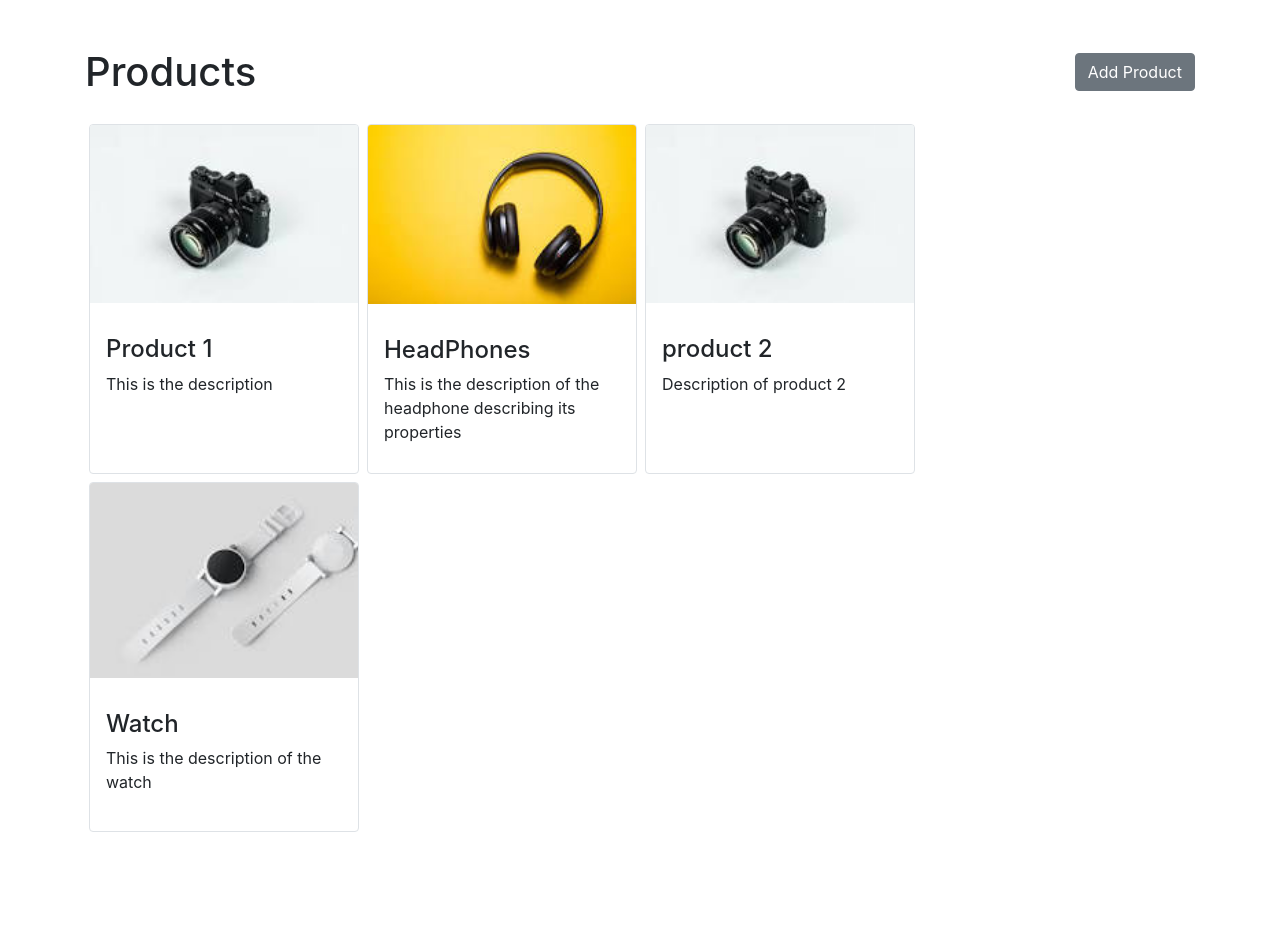
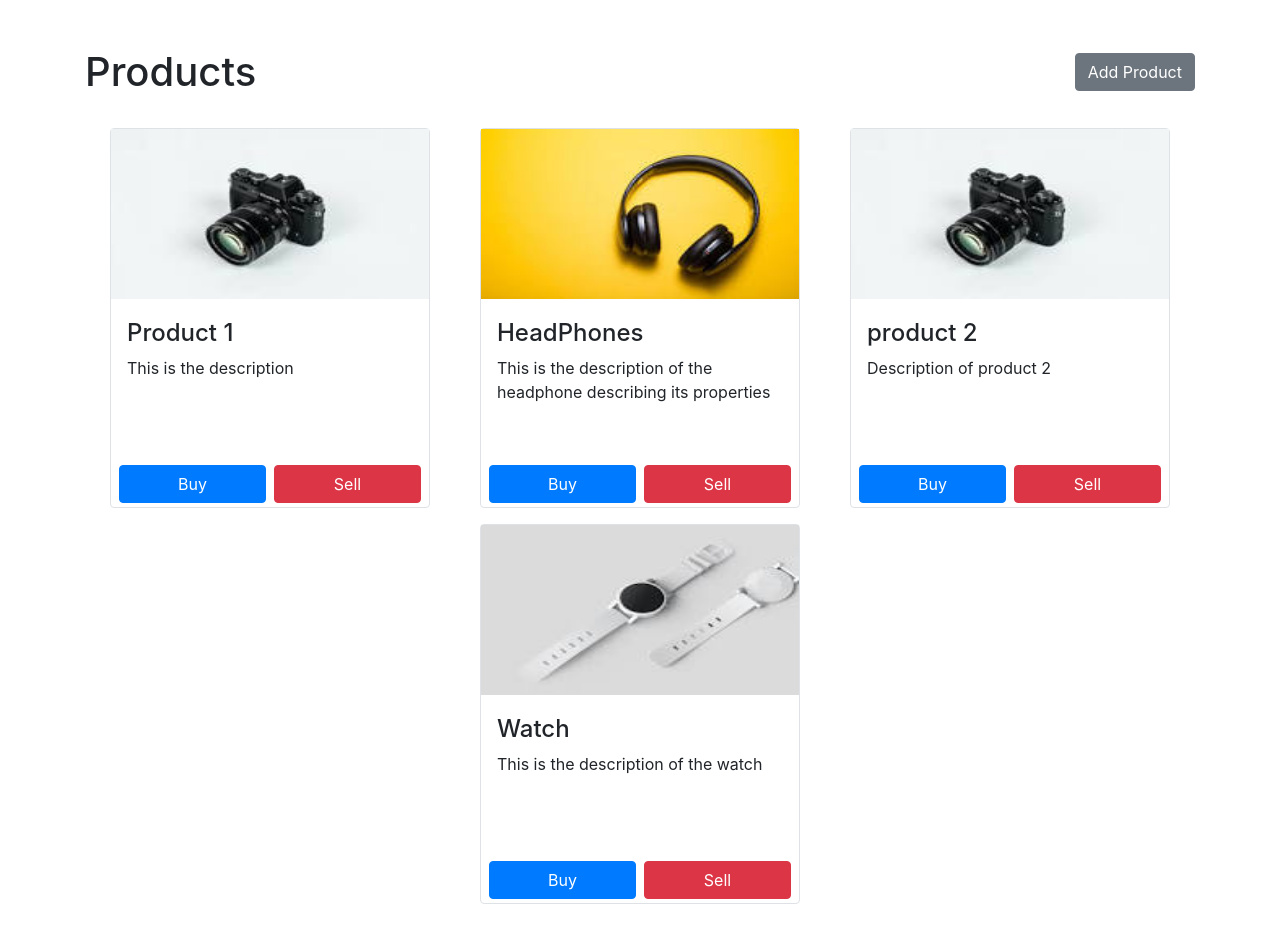
Before and after one commit to pratik-276/productstore, a Django app: page /products in a window 1280 px wide. Before the commit the page ends 832 px from the top, so only its background shows below. Run offline with Django 3.2, Linux system fonts and the light colour scheme; data comes from the database, SQL or seed files in the repository; both versions use the stored data as it was after the commit; parts of the project's set-up code (start-up, migrations or seed data) failed here and were passed over; some libraries are stand-ins or nearby versions.

Commit message:
redirection on product create success

```diff
--- a/productuser/views.py
+++ b/productuser/views.py
@@ -73,11 +73,8 @@ def addProduct(req):
 
         try:
             product = Product(name=name, link=image_file, description=description)
-            print('Created')
             product.save()
-            return JsonResponse({
-                "message": "Product creation success"
-            })
+            return redirect('/products')
         except:
             return JsonResponse({
                 "message": "Product creation failed"
--- a/templates/addproduct.html
+++ b/templates/addproduct.html
@@ -2,7 +2,7 @@
 <html lang="en">
 <head>
     <meta charset="UTF-8">
-    <title>Login/SignUp</title>
+    <title>Add Product</title>
     <link rel="stylesheet" href="https://stackpath.bootstrapcdn.com/bootstrap/4.3.1/css/bootstrap.min.css">
     <style>
         * {
--- a/templates/products.html
+++ b/templates/products.html
@@ -15,11 +15,18 @@
       </div>
     <div class="d-flex flex-row flex-wrap">
         {% for product in products %}
-            <div class="border rounded m-1" style="height: 350px; width: 270px; overflow: hidden;">
-                <img src="/media/{{product.link}}" class="w-100" />
-                <div class="p-3">
-                    <h4 class="mt-3">{{product.name}}</h4>
-                <p class="mt-2">{{product.description}}</p>
+            <div class="d-flex flex-column justify-content-between border rounded mx-auto my-2 pb-1"
+                 style="height: 380px; width: 320px;">
+                <div>
+                    <img src="/media/{{product.link}}" class="w-100" style="height: 170px;" />
+                    <div class="p-3" style="height: 160px; overflow: hidden;">
+                        <h4 class="mt-1">{{product.name}}</h4>
+                        <p class="mt-2">{{product.description}}</p>
+                    </div>
+                </div>
+                <div class="d-flex px-1">
+                    <button class="btn btn-primary w-50 mx-1">Buy</button>
+                    <button class="btn btn-danger w-50 mx-1">Sell</button>
                 </div>
             </div>
         {% endfor %}
```
Also changed, not shown: db.sqlite3, media/images/watch.jpg (added).
